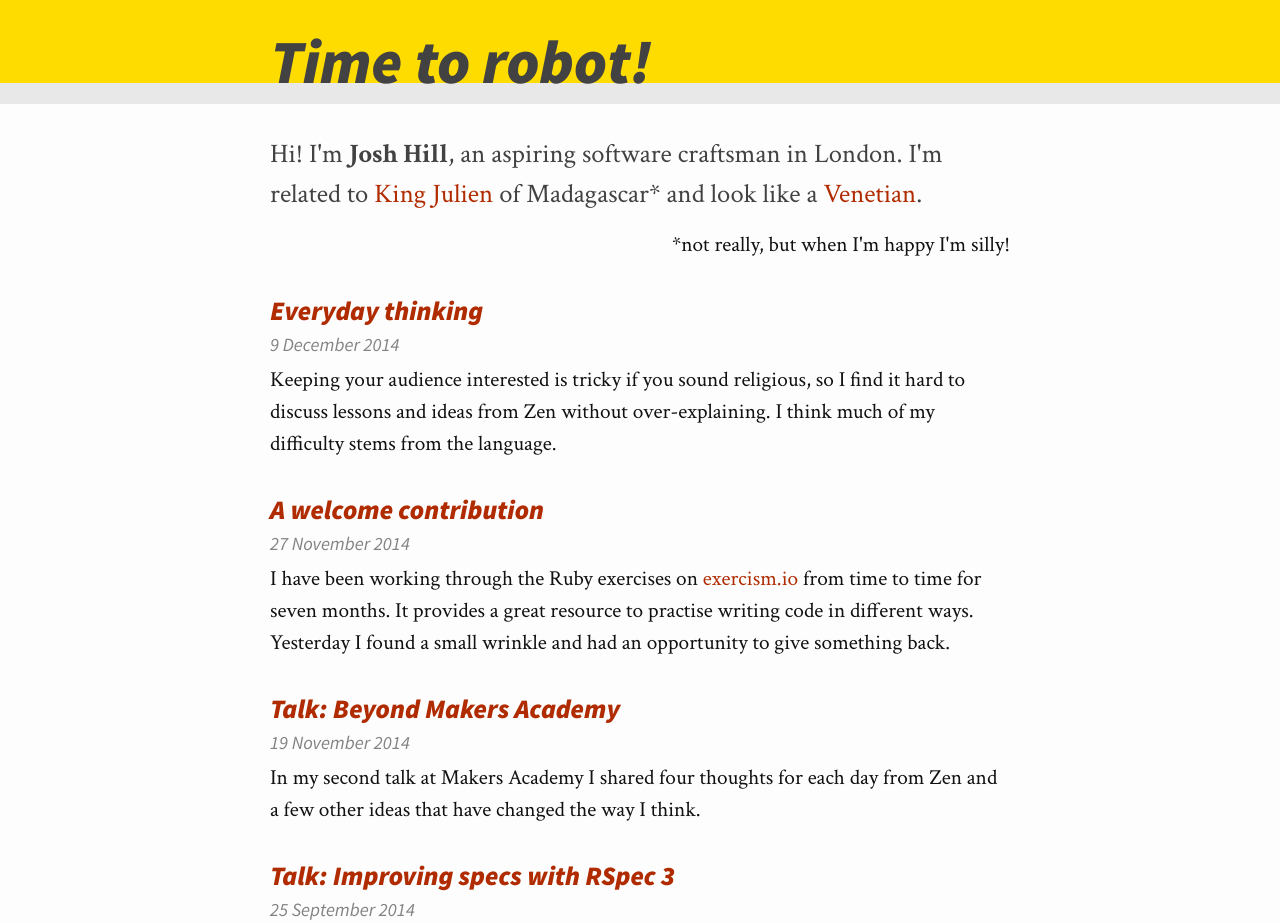
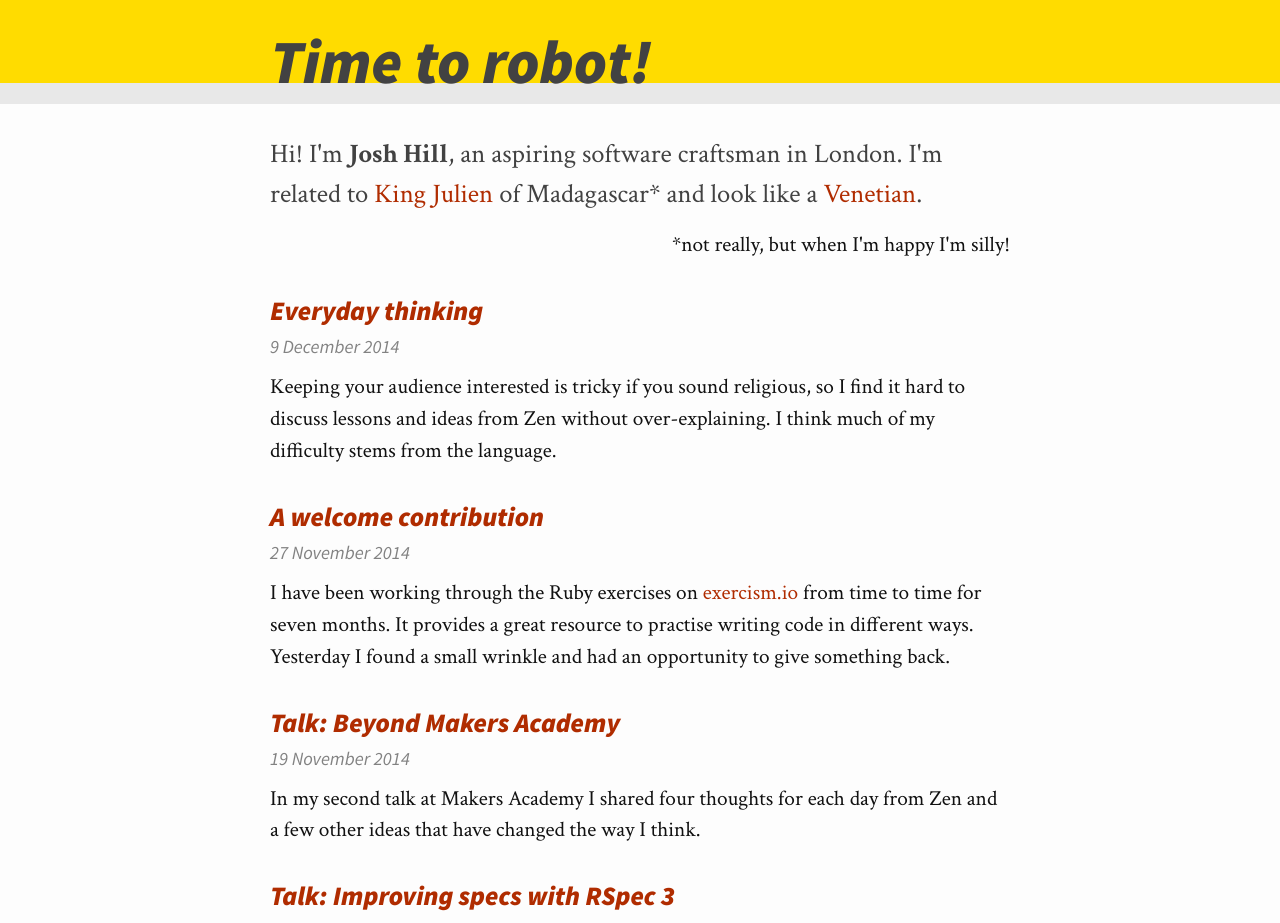
Before and after one commit to jamesjoshuahill/jamesjoshuahill.github.io, a Jekyll site: the page built from index.html, in a window 1280 px wide. Shown: the top 923 px of the page. Built offline with Jekyll 4.4.1, drawn with Linux system fonts in a browser that asks for light colours.

Commit message:
Tweak post list styles

```diff
--- a/_sass/_layout.scss
+++ b/_sass/_layout.scss
@@ -199,7 +199,7 @@
 .related-posts {
     h2 {
         font-size: $base-font-size;
-        margin-bottom: 5px;
+        margin-bottom: 0.25em;
         color: $grey-color-dark;
     }
 
@@ -223,7 +223,7 @@
 .home .post-meta {
     display: block;
     font-size: $small-font-size;
-    margin-bottom: 5px;
+    margin-bottom: 0.5em;
 }
 
 .post-link {
@@ -232,6 +232,7 @@
     font-family: "Source Sans Pro", Helvetica, Arial, sans-serif;
     font-weight: bold;
     font-style: italic;
+    margin-bottom: 0.1em;
 }
 
 .did-you-mean {
@@ -271,12 +272,12 @@
     font-family: "Source Sans Pro", Helvetica, Arial, sans-serif;
     font-weight: bold;
     font-style: italic;
-    font-size: 42px;
-    letter-spacing: -1px;
-    line-height: 1;
+    font-size: 32pt;
+    line-height: 1em;
+    letter-spacing: -0.5pt;
 
     @include media-query($on-laptop) {
-        font-size: 36px;
+        font-size: 27pt;
     }
 }
 
```
